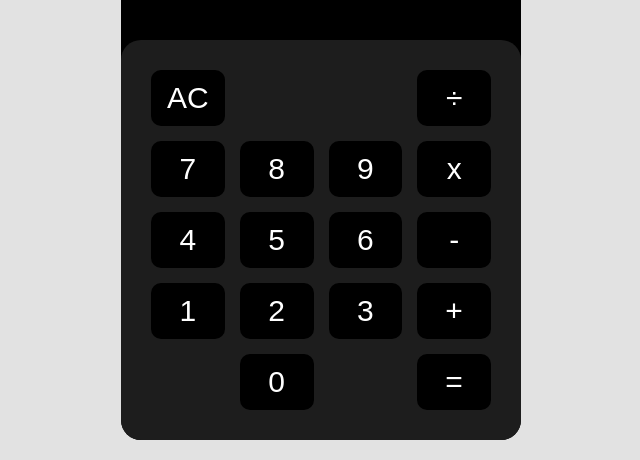
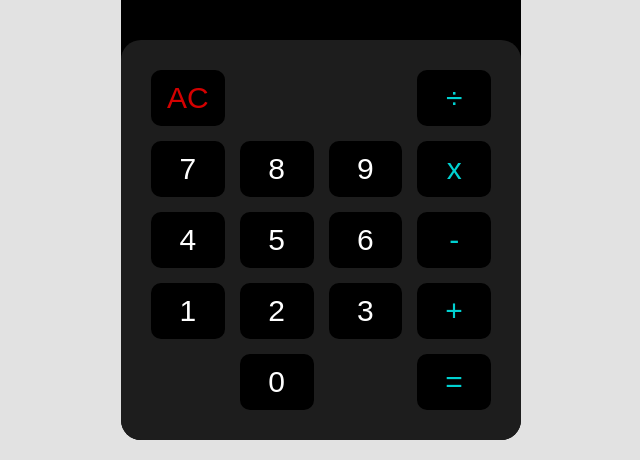
Before and after one commit to wjoseph0/calculator, a plain HTML site: page index.html in a window 1280 px wide. Shown: the part 180-640 px from the top of the page, without its empty margins (319-959 px from the left). Drawn offline with Linux system fonts and the light colour scheme.

Commit message:
Keypad styling

```diff
--- a/index.html
+++ b/index.html
@@ -15,30 +15,30 @@
 
       <div id="keypad">
         <!-- First row -->
-        <div><button>AC</button></div>
+        <div><button id="clear-button">AC</button></div>
         <div></div>
         <div></div>
-        <div><button>÷</button></div>
+        <div><button class="operation">÷</button></div>
         <!-- Second row -->
         <div><button>7</button></div>
         <div><button>8</button></div>
         <div><button>9</button></div>
-        <div><button>x</button></div>
+        <div><button class="operation">x</button></div>
         <!-- Third row -->
         <div><button>4</button></div>
         <div><button>5</button></div>
         <div><button>6</button></div>
-        <div><button>-</button></div>
+        <div><button class="operation">-</button></div>
         <!-- Fourth row -->
         <div><button>1</button></div>
         <div><button>2</button></div>
         <div><button>3</button></div>
-        <div><button>+</button></div>
+        <div><button class="operation">+</button></div>
         <!-- Fifth row -->
         <div></div>
         <div><button>0</button></div>
         <div></div>
-        <div><button>=</button></div>
+        <div><button class="operation">=</button></div>
       </div>
     </div>
   </body>
--- a/styles/style.css
+++ b/styles/style.css
@@ -32,7 +32,7 @@ body {
   grid-template-rows: 1fr 1fr 1fr 1fr 1fr;
 }
 
-#keypad button {
+button {
   height: 100%;
   width: 100%;
   font-size: 30px;
@@ -41,3 +41,15 @@ body {
   border: none;
   background-color: black;
 }
+
+button:hover {
+  background-color: rgb(10, 10, 10);
+}
+
+.operation {
+  color: rgb(0, 209, 209);
+}
+
+#clear-button {
+  color: rgb(212, 0, 0);
+}
```
